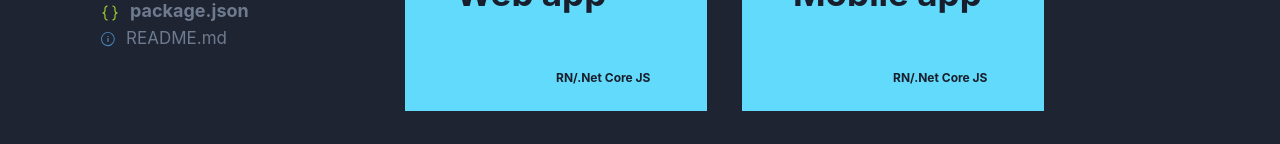
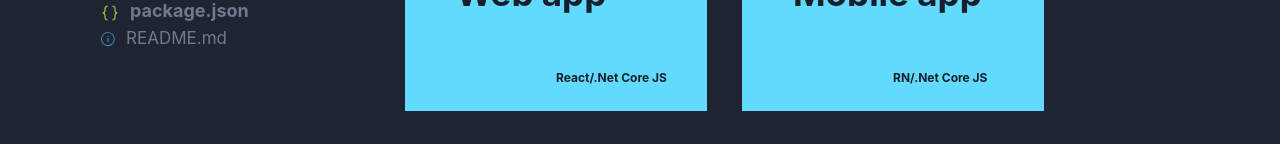
Before and after one commit to renovat503/portfolio, a React (Create React App) app: page /work in a window 1280 px wide. Shown: the part 331-475 px from the top of the page. Built offline with nearby package versions, Linux system fonts and the light colour scheme.

Commit message:
Update work.jsx

```diff
--- a/src/components/work.jsx
+++ b/src/components/work.jsx
@@ -10,7 +10,7 @@ class Work extends Component {
                 <div className="main-container">
                     <a target="_blank"href="https://payinapo.com"><Card textOne="Payinapo"
                         textTwo="Web app"
-                        stacks="RN/.Net Core JS"
+                        stacks="React/.Net Core JS"
                         linkTwo="https://github.com/renovat503/"
                         linkThree = "https://dribbble.com/Renny99"
                         link = "https://payinapo.com"
```
